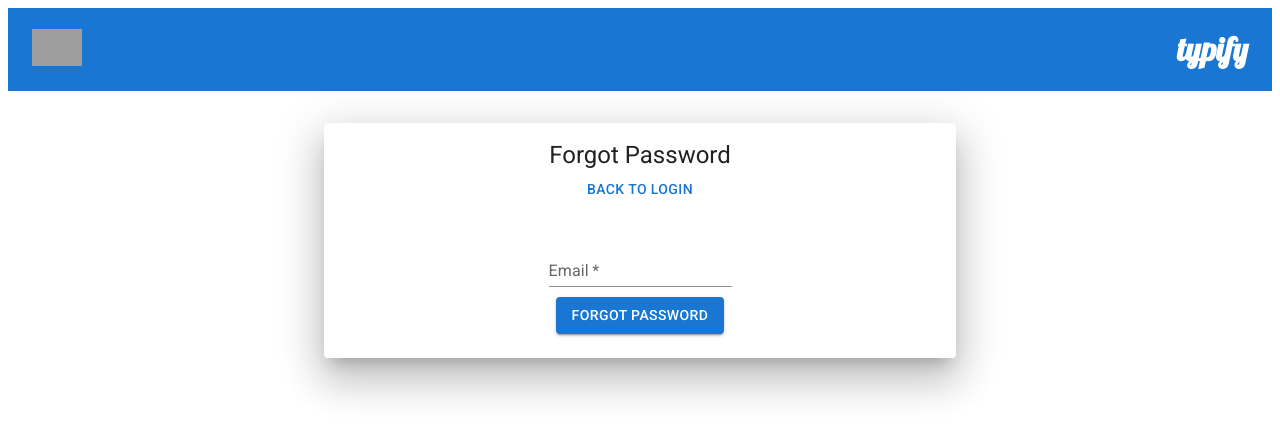
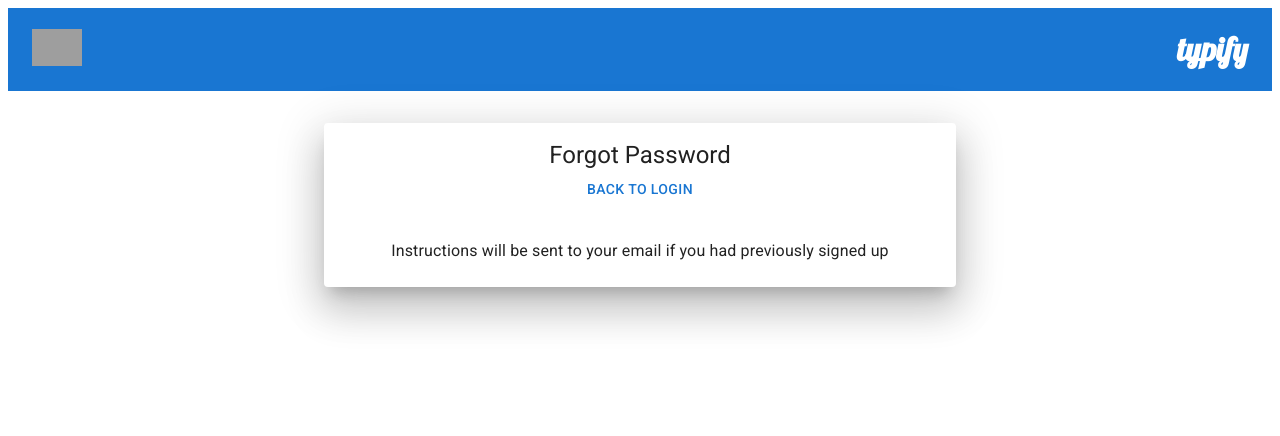
Before and after one commit to typifyApp/typify, a React (Vite) app in the folder frontend/: page /forgotpassword in a window 1280 px wide. Both pictures are taken after a click on the button "FORGOT PASSWORD". Shown: the top 436 px of the page. Built offline with nearby package versions, Linux system fonts and the light colour scheme; grey boxes are pictures that could not be loaded.

Commit message:
Forgot password instructional text on click button

```diff
--- a/frontend/src/components/ForgotPassword.tsx
+++ b/frontend/src/components/ForgotPassword.tsx
@@ -3,7 +3,8 @@ import {
     Button,
     CardContent,
     CardHeader,
-    TextField
+    TextField,
+    Typography
 } from '@material-ui/core';
 import Card from './Card';
 import BackToLoginButton from './BackToLoginButton';
@@ -12,6 +13,11 @@ export interface ForgotPasswordProps { }
 
 const ForgotPassword: React.FunctionComponent<ForgotPasswordProps> = () => {
     const [email, setEmail] = useState('');
+    const [sentEmail, setSentEmail] = useState(false);
+
+    const handleForgotPassword = () => {
+        setSentEmail(true);
+    };
     return (
         <Card>
             <CardHeader
@@ -28,6 +34,12 @@ const ForgotPassword: React.FunctionComponent<ForgotPasswordProps> = () => {
                     className="gap"
                     flexDirection="column"
                 >
+                    {sentEmail ? (
+                        <Typography>
+                            Instructions will be sent to your email if you had previously signed up
+                        </Typography>
+                    ) : (
+                        <>
                             <TextField
                                 required
                                 variant="standard"
@@ -35,7 +47,9 @@ const ForgotPassword: React.FunctionComponent<ForgotPasswordProps> = () => {
                                 value={email}
                                 onChange={(e) => setEmail(e.target.value)}
                             ></TextField>
-                    <Button variant="contained">Forgot Password</Button>
+                            <Button variant="contained" onClick={handleForgotPassword}>Forgot Password</Button>
+                        </>
+                    )}
                 </Box>
             </CardContent>
         </Card>
```
Lines whose indentation alone changed are shown as unchanged.
